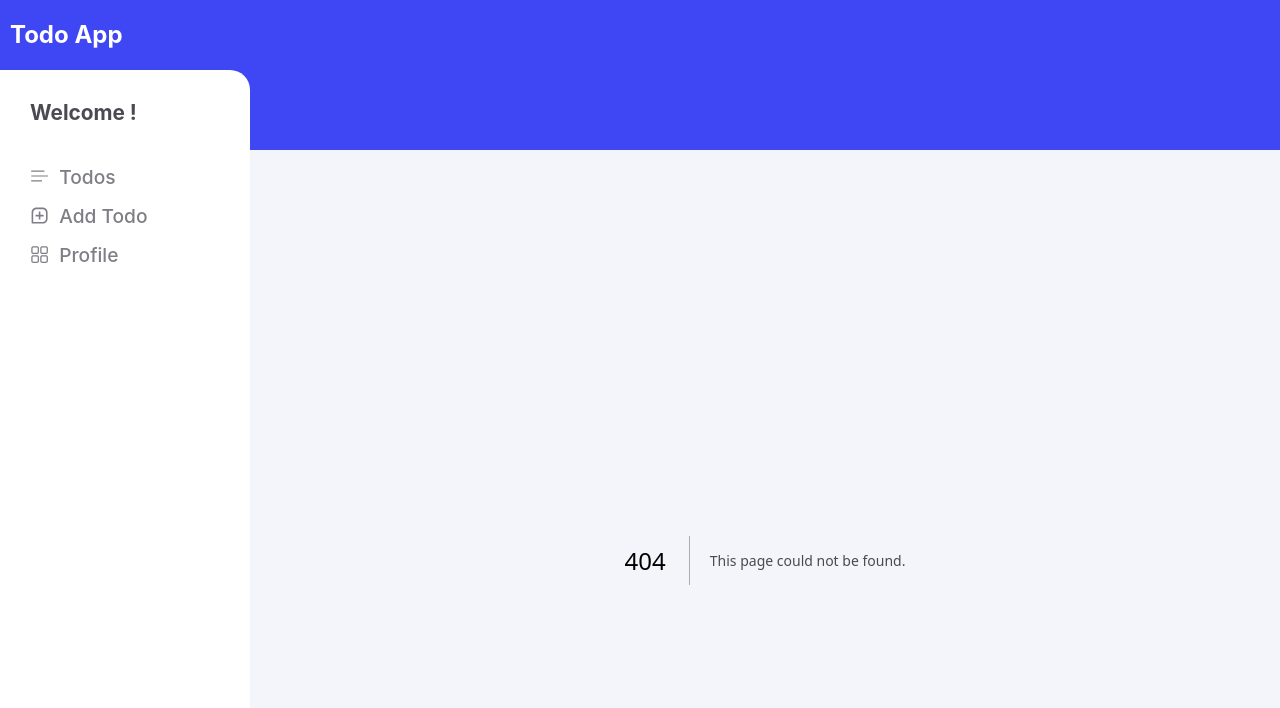
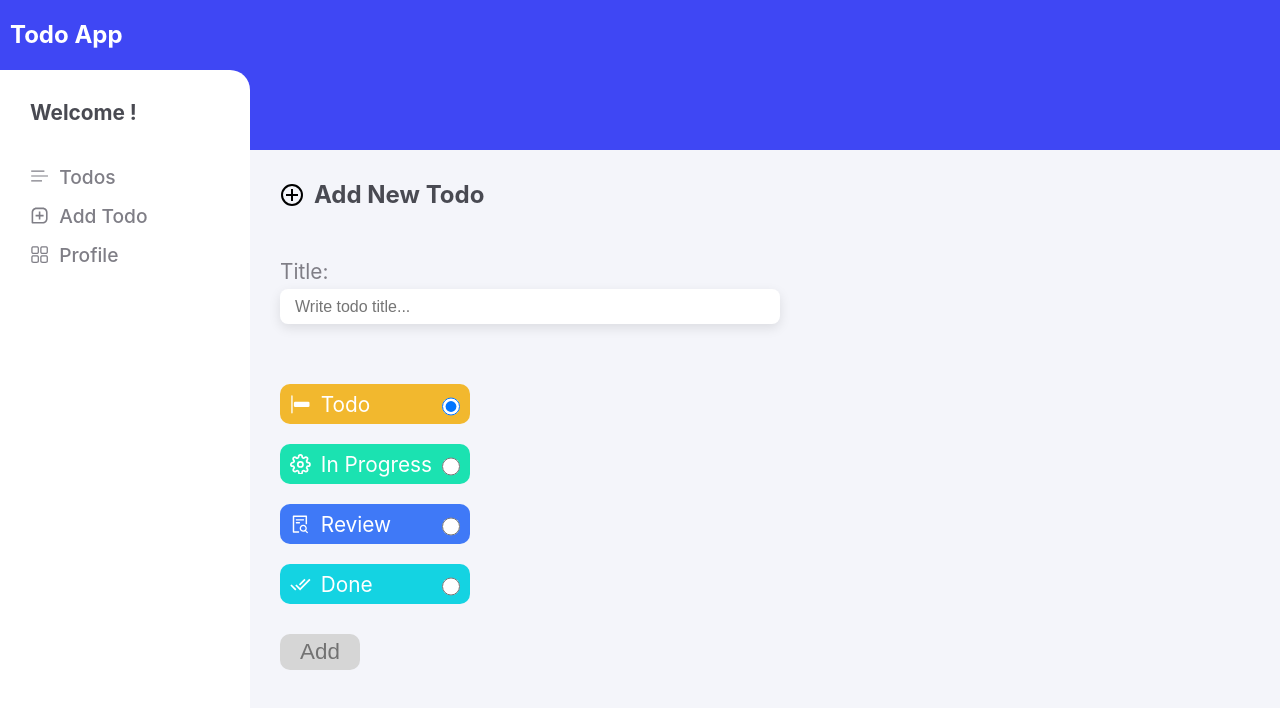
Before and after one commit to bemanima/TodoApp, a Next.js app: page /add-todo in a window 1280 px wide. Before the commit this address had no page. Shown: the top 708 px of the page. Built offline with nearby package versions, Linux system fonts and the light colour scheme.

Commit message:
Add add-todo page

```diff
--- /dev/null
+++ b/components/element/RadioButton.js
@@ -0,0 +1,19 @@
+const RadioButton = ({ status, setStatus, value, title, children }) => {
+  return (
+    <div className={value}>
+      <label htmlFor={value}>
+        {children}
+        {title}
+      </label>
+      <input
+        type="radio"
+        id={value}
+        value={value}
+        checked={status === value}
+        onChange={(e) => setStatus(e.target.value)}
+      />
+    </div>
+  );
+};
+
+export default RadioButton;
--- /dev/null
+++ b/components/template/AddTodoPage.js
@@ -0,0 +1,68 @@
+import { useState } from "react";
+import RadioButton from "../element/RadioButton";
+import { GrAddCircle } from "react-icons/gr";
+import { BsAlignStart } from "react-icons/bs";
+import { FiSettings } from "react-icons/fi";
+import { AiOutlineFileSearch } from "react-icons/ai";
+import { MdDoneAll } from "react-icons/md";
+
+const AddTodoPage = () => {
+  const [title, setTitle] = useState("");
+  const [status, setStatus] = useState("todo");
+  return (
+    <div className="add-form">
+      <h2>
+        <GrAddCircle /> Add New Todo
+      </h2>
+      <div className="add-form__input">
+        <div className="add-form__input--first">
+          <label htmlFor="title">Title:</label>
+          <input
+            type="text"
+            id="title"
+            placeholder="Write todo title..."
+            value={title}
+            onChange={(e) => setTitle(e.target.value)}
+          />
+        </div>
+        <div className="add-form__input--second">
+          <RadioButton
+            status={status}
+            setStatus={setStatus}
+            value="todo"
+            title="Todo"
+          >
+            <BsAlignStart />
+          </RadioButton>
+          <RadioButton
+            status={status}
+            setStatus={setStatus}
+            value="inProgress"
+            title="In Progress"
+          >
+            <FiSettings />
+          </RadioButton>
+          <RadioButton
+            status={status}
+            setStatus={setStatus}
+            value="review"
+            title="Review"
+          >
+            <AiOutlineFileSearch />
+          </RadioButton>
+          <RadioButton
+            status={status}
+            setStatus={setStatus}
+            value="done"
+            title="Done"
+          >
+            <MdDoneAll />
+          </RadioButton>
+        </div>
+        <button>Add</button>
+      </div>
+    </div>
+  );
+};
+
+export default AddTodoPage;
--- /dev/null
+++ b/pages/add-todo.js
@@ -0,0 +1,7 @@
+import AddTodoPage from "@/components/template/AddTodoPage";
+
+const AddTodo = () => {
+  return <AddTodoPage />;
+};
+
+export default AddTodo;
```
